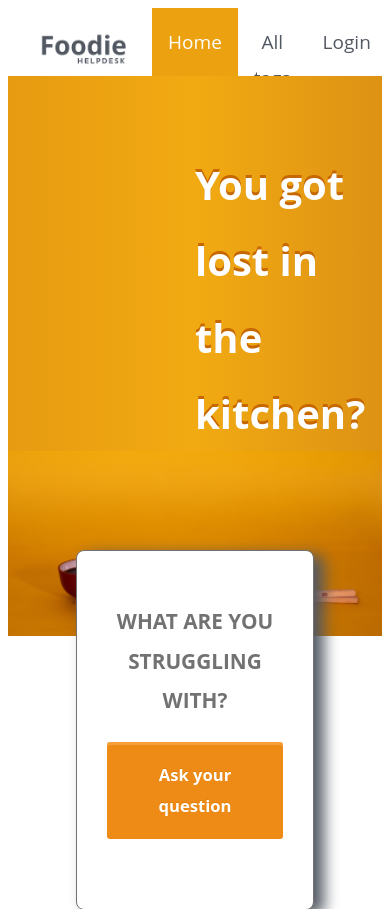
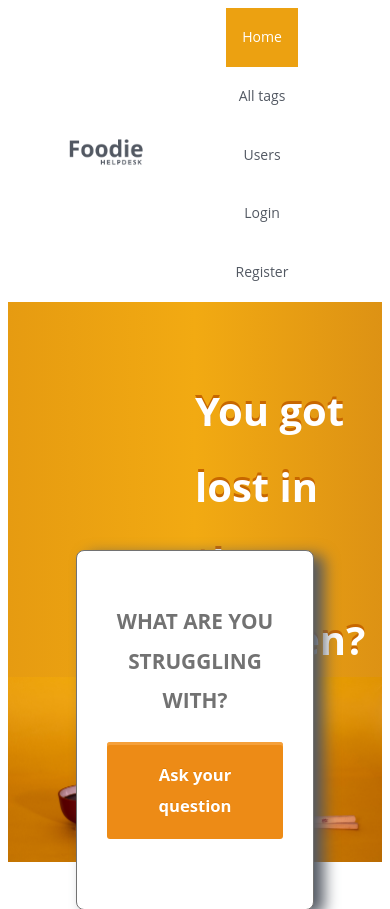
Before and after one commit to michal-bed/ask-mate-foodie, a Flask app: template templates/list.html in a window 390 px wide. Shown: the top 909 px of the page. Run offline with Flask 2, Linux system fonts and the light colour scheme; the template is opened without the code that fills it, so the values that code supplies are empty; some libraries are stand-ins or nearby versions.

Commit message:
responsive menu done- lists.html

```diff
--- a/static/style.css
+++ b/static/style.css
@@ -200,7 +200,6 @@ a.ask-user-button {
     width: 14%;
     font-weight: bold;
     color: #F0A142;
->>>>>>> development
 }
 
 .search-box{
@@ -221,40 +220,44 @@ a.ask-user-button {
 
 
 /*****************TOPBAR**********************/
-#logo-box{
-    grid-column: span 1;
-
+.menu {
+    display: grid;
+    grid-template-columns: 150px repeat(auto-fit, minmax(150px, 1fr));
+    align-items: center;
+    align-content: center;
+    justify-content: left;
+    grid-gap: 1.5em;
+    padding: 0 30px;
+    background: #FFFFFF;
 }
-#header{
-    height: 3rem;
-}
-#logotopbar {
-    height: 3rem;
-    float: left;
+.menu ul{
+    display: grid;
+    grid-template-columns: repeat(auto-fit, minmax(100px, 5em));
+    padding: 0;
+    margin: 0;
+    justify-items: center;
+    list-style: none;
 }
 
-.topnav {
-    display: grid;
-    grid-template-columns:  9em repeat(9, 1fr);
-    background: #FFFFFF;
-    overflow: hidden;
-    height: 68px
+.menu__logo
+{
+    height: 3em;
+}
+.menu a {
+    display: block;
+    color: #525862;
+    text-align: left;
+    padding: 16px;
+    text-decoration: none;
+    font-size: 14px
 }
 
-.topnav a {
-    color: #525862;
-    text-align: center;
-    padding: 16px;
-    text-decoration: none;
-    font-size: 19px
+.menu a:hover {
+    background-color: #FFFFFF;
+    color: #efae34
 }
 
-.topnav a:hover {
-    background-color: #FFFFFF;
-    color: #525862
-}
-
-.topnav a.active {
+.menu a.active {
     background-color: #ECA111;
     color: #FFFFFF
 }
--- a/templates/list.html
+++ b/templates/list.html
@@ -13,25 +13,36 @@
 {% block body %}
 
 
-<header class="header">
-<div class="topnav">
-	<! – HEADER –>
+<header>
+<!-- Main Top Menu -->
+    <nav>
+        <div class="menu">
                 <a id="logo-box" href="{{ url_for('list_main_page') }}">
-    <img id="logotopbar" alt="Foodie Helpdesk Logo" src="{{ url_for('static', filename='Pictures/chefer-1.png') }}">
+                <img class="menu__logo" alt="Foodie Helpdesk Logo" src="{{ url_for('static', filename='Pictures/chefer-1.png') }}">
                         </a>
 
-	<a class="active" href="{{ url_for('list_main_page') }}">Home</a>
-	<a  href="{{ url_for('display_all_tags') }}">All tags</a>
             {% if logged %}
-	<a  href="/logout">Logout</a>
+                <ul>
+                    <li><a class="active" href="{{ url_for('list_main_page') }}">Home</a></li>
+                    <li><a  href="{{ url_for('display_all_tags') }}">All tags</a></li>
+                    <li><a  href="/users">Users</a></li>
+                    <li><a  href="/logout">Logout</a></li>
+                </ul>
+
             {% else %}
-	<a  href="/login">Login</a>
-	<a  href="/register">Register</a>
+                <ul>
+                    <li><a class="active" href="{{ url_for('list_main_page') }}">Home</a></li>
+                    <li><a  href="{{ url_for('display_all_tags') }}">All tags</a></li>
+                    <li><a  href="/users">Users</a></li>
+                    <li><a  href="/login">Login</a></li>
+                    <li><a  href="/register">Register</a></li>
+                </ul>
             {% endif %}
-	<a  href="/users">Users</a>
 
         </div>
+    </nav>
   </header>
+
 <div>
 
 	<! – TOP BANNER –>
```
Lines whose indentation alone changed are shown as unchanged.
